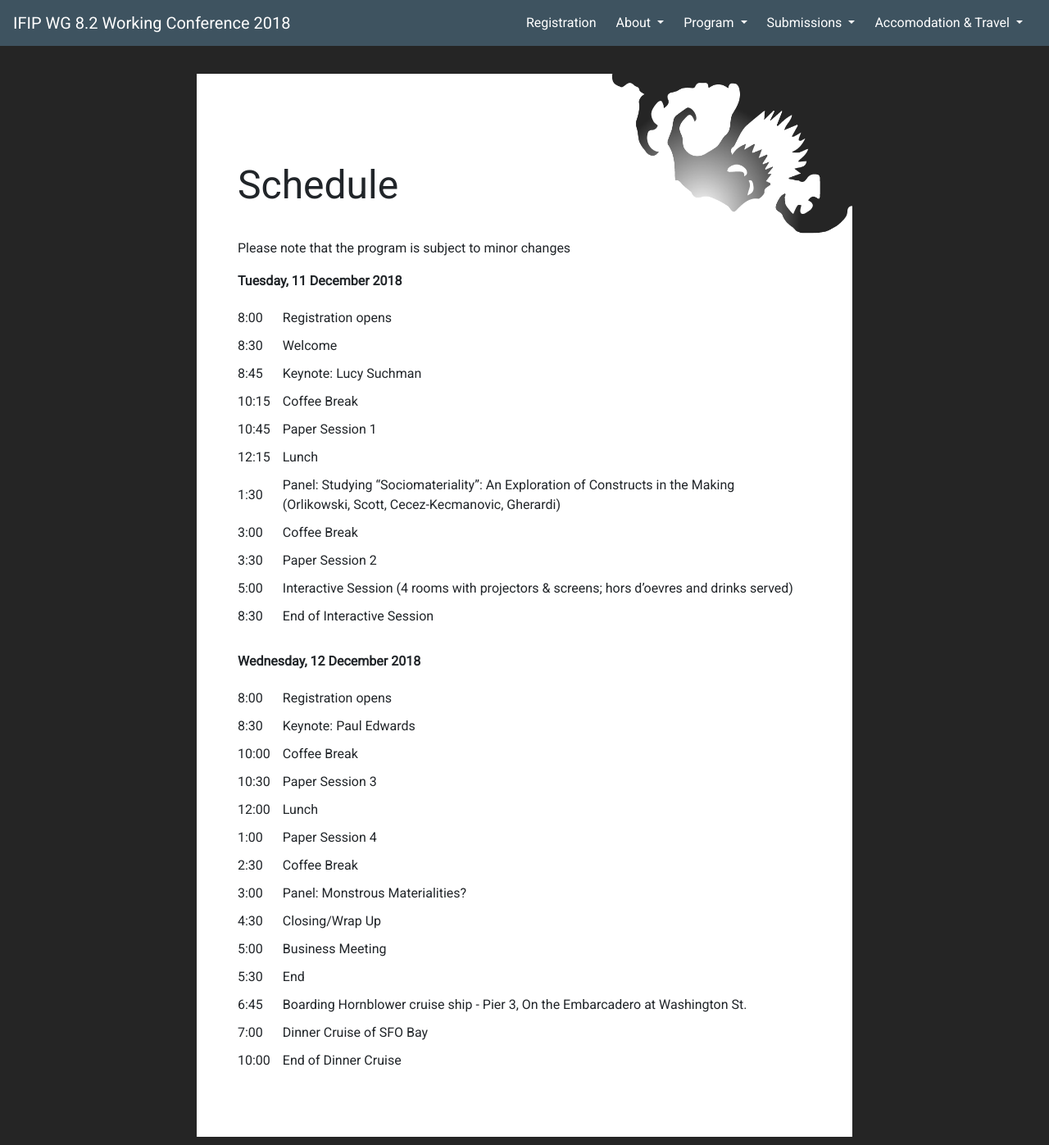
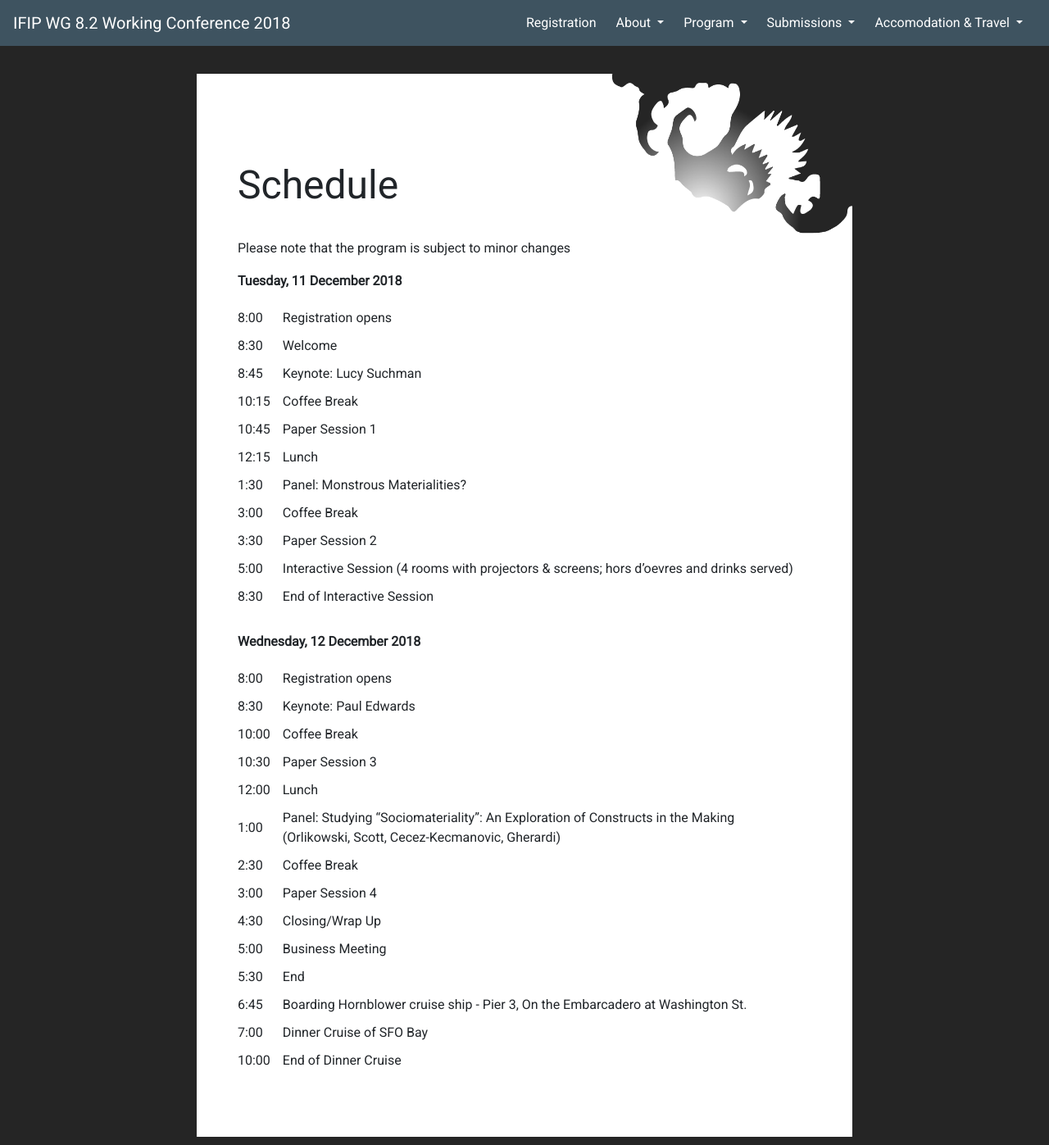
Before and after one commit to ifip82conf/ifip82conf.github.io, a Jekyll site: the page built from pages/program/program.md, in a window 1280 px wide and 1397 px high. Shown: the whole window at 82% size. Built offline with Jekyll 4.4.1, drawn with Linux system fonts in a browser that asks for light colours; nearby versions of some CDN libraries; part of the change alters nothing that is shown.

```diff
--- a/pages/program/program.md
+++ b/pages/program/program.md
@@ -17,7 +17,7 @@ Please note that the program is subject to minor changes
 | 10:15 | Coffee Break   |
 | 10:45 | Paper Session 1 |
 | 12:15 | Lunch            |
-| 1:30  | Panel: Studying "Sociomateriality": An Exploration of Constructs in the Making (Orlikowski, Scott, Cecez-Kecmanovic, Gherardi) |
+| 1:30  | Panel: Monstrous Materialities?                                                |
 | 3:00  | Coffee Break  |
 | 3:30  | Paper Session 2 |
 | 5:00  | Interactive  Session (4 rooms with projectors & screens;  hors d'oevres and drinks served)|
@@ -30,9 +30,9 @@ Please note that the program is subject to minor changes
 | 10:00 | Coffee Break                                                                   |
 | 10:30 | Paper Session 3                                                                |
 | 12:00 | Lunch                                                                          |
-| 1:00  | Paper Session 4                                                                |
+| 1:00  | Panel: Studying "Sociomateriality": An Exploration of Constructs in the Making (Orlikowski, Scott, Cecez-Kecmanovic, Gherardi) |
 | 2:30  | Coffee Break                                                                   |
-| 3:00  | Panel: Monstrous Materialities?                                                |
+| 3:00  | Paper Session 4                                                                |
 | 4:30  | Closing/Wrap Up                                                                |
 | 5:00  | Business Meeting                                                               |
 | 5:30  | End                                                                            |
```
